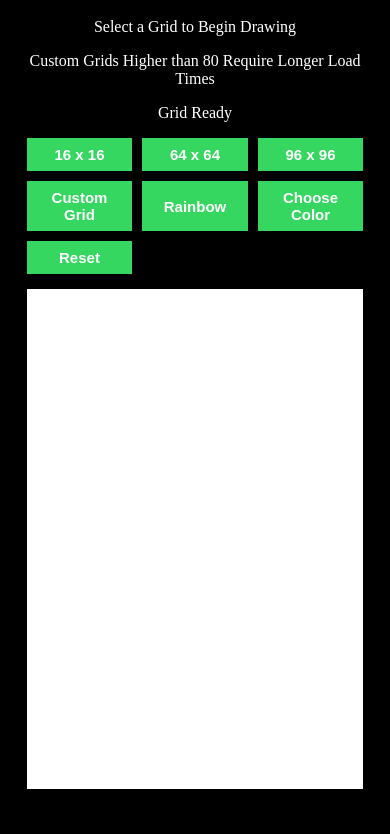
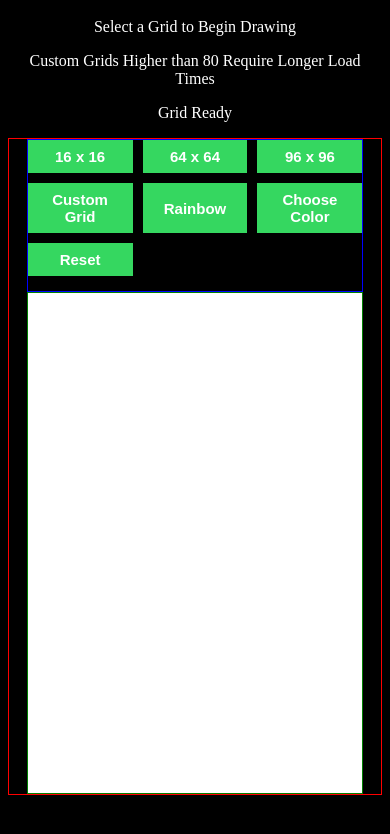
Before and after one commit to imthatalex/js-pixelated-sketch-pad, a plain HTML site: page index.html in a window 390 px wide. Both pictures are taken after a click on the button "16 x 16". Drawn offline with Linux system fonts and the light colour scheme.

Commit message:
attempt #1 / textContainer responsive in DevTool, unresponsive on Mobile Device

```diff
--- a/index.js
+++ b/index.js
@@ -1,7 +1,7 @@
 // declare core DOM elements
 const gridContainer = document.getElementById('gridContainer');
 const textContainer = document.getElementById('textContainer');
-const status = document.getElementById('status');
+const gridStatus = document.getElementById('status');
 
 // declare global core variables
 let pixels;
@@ -54,7 +54,7 @@ function getRandomRgb() {
 
 // render pixels to DOM
 function createPixels(x, y) {
-    status.textContent = 'Grid Loading...';
+    gridStatus.textContent = 'Grid Loading...';
     // set time out to allow for textContent to render before rendering pixels
     setTimeout(() => {
         console.log('Creating Pixels...');
@@ -114,7 +114,7 @@ function createPixels(x, y) {
             gridContainer.appendChild(gridElement);
         }
         console.log('Pixels Created');
-        status.textContent = 'Grid Ready';
+        gridStatus.textContent = 'Grid Ready';
     }, 2);
 }
 
--- a/main.css
+++ b/main.css
@@ -20,6 +20,7 @@ body {
     /* IE 10 */
     justify-content: center;
     margin: auto;
+    border: 1px solid red;
 }
 
 #textContainer {
@@ -39,6 +40,7 @@ body {
     height: 500px;
     margin: auto;
     gap: 10px;
+    border: 1px solid blue;
 }
 
 #gridContainer {
@@ -49,6 +51,7 @@ body {
     width: 70%;
     margin: auto;
     background-color: #fff;
+    border: 1px solid green;
 }
 
 .button {
```
